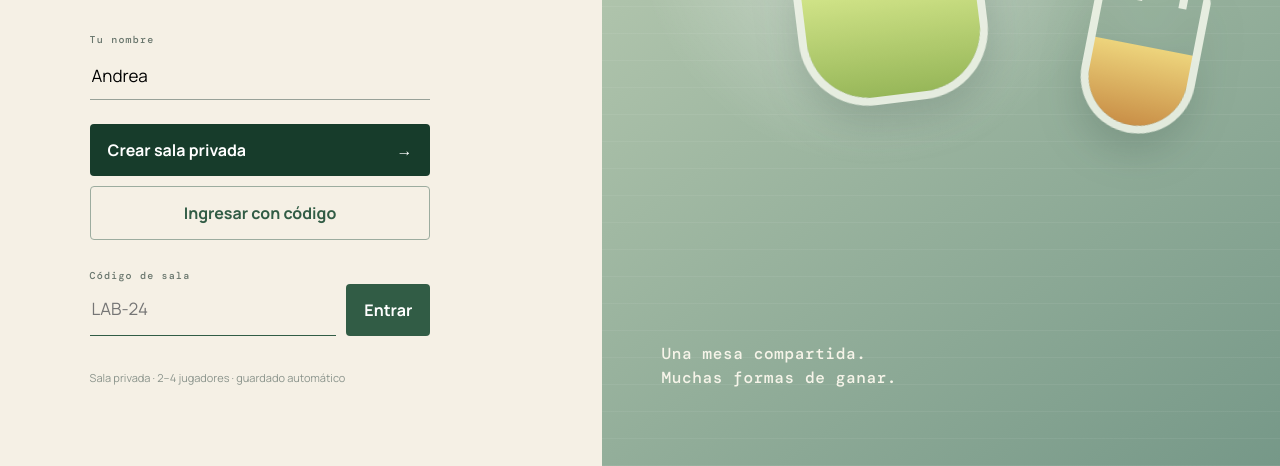
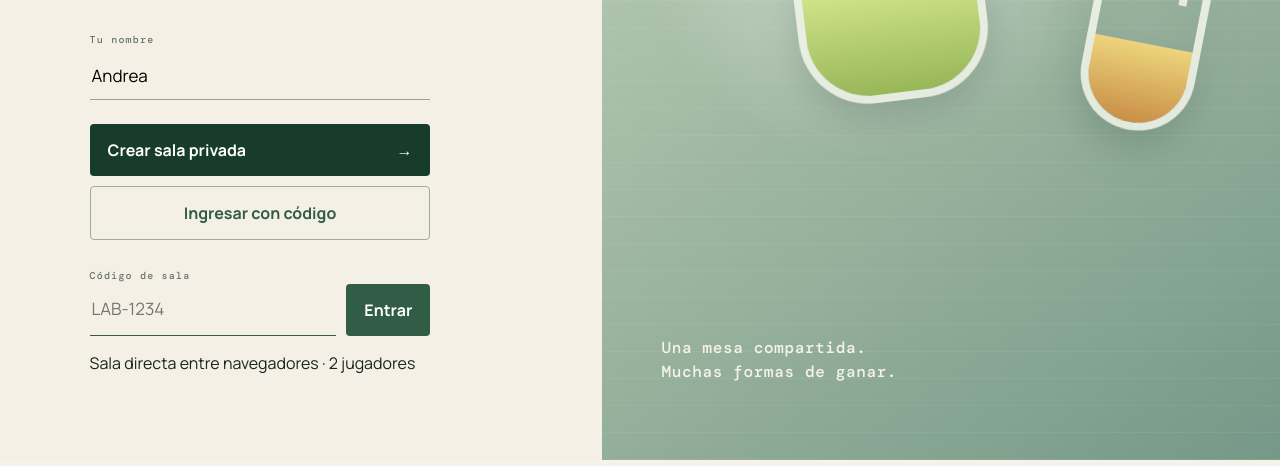
Before and after one commit to Tutukita/Labchem, a plain HTML site: page dist/index.html in a window 1280 px wide. Both pictures are taken after a click on the button "Ingresar con código". Shown: the part 461-927 px from the top of the page. Drawn offline with nearby package versions, Linux system fonts and the light colour scheme.

Commit message:
Agregar modo online: dist/index.html

```diff
--- a/dist/index.html
+++ b/dist/index.html
@@ -24,11 +24,11 @@
       <div id="join-fields" class="join-fields" hidden>
         <label for="room-input">Código de sala</label>
         <div class="inline-form">
-          <input id="room-input" maxlength="6" placeholder="LAB-24">
+          <input id="room-input" maxlength="8" placeholder="LAB-1234">
           <button id="join-room" class="small-primary">Entrar</button>
         </div>
       </div>
-      <p class="fine-print">Sala privada · 2–4 jugadores · guardado automático</p>
+      <p id="connection-note" class="connection-note">Sala directa entre navegadores · 2 jugadores</p>
     </section>
     <aside class="lobby-art" aria-label="Ilustración de una mesa de laboratorio">
       <div class="formula f1">H—C≡N</div>
@@ -52,7 +52,7 @@
     </header>
 
     <aside class="players-panel">
-      <div class="panel-heading"><span>JUGADORES</span><small>● 4 conectados</small></div>
+      <div class="panel-heading"><span>JUGADORES</span><small id="connection-status">○ esperando conexión</small></div>
       <div id="player-list"></div>
       <button id="open-research" class="research-button"><span>⌬</span><div><small>MI ARCHIVO</small><b>Investigaciones</b></div><em id="research-count">2</em></button>
       <button id="open-flasks" class="research-button flask-button"><span>⚗</span><div><small>MI LABORATORIO</small><b>Mis matraces</b></div><em id="flask-count">3</em></button>
@@ -117,6 +117,7 @@
 
   <dialog id="modal" class="modal"><div id="modal-content"></div><button id="close-modal" class="modal-close" aria-label="Cerrar">×</button></dialog>
   <div id="toast" class="toast" role="status" aria-live="polite"></div>
+  <script src="https://unpkg.com/peerjs@1.5.5/dist/peerjs.min.js"></script>
   <script src="app.js"></script>
 </body>
 </html>
```
